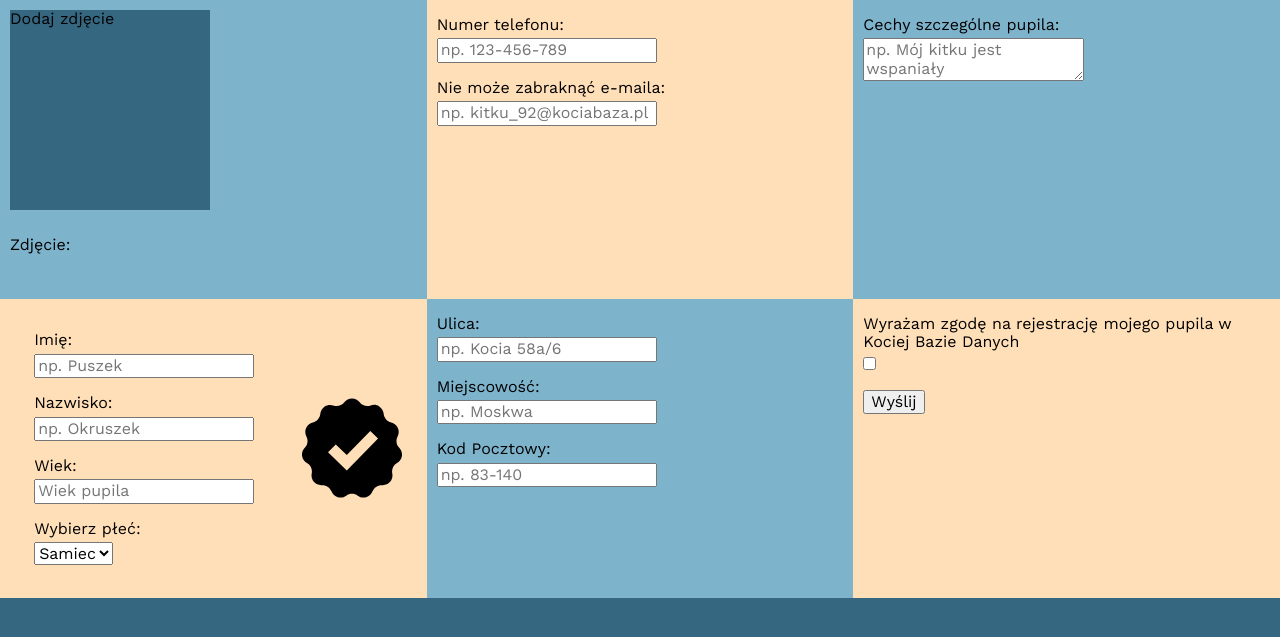
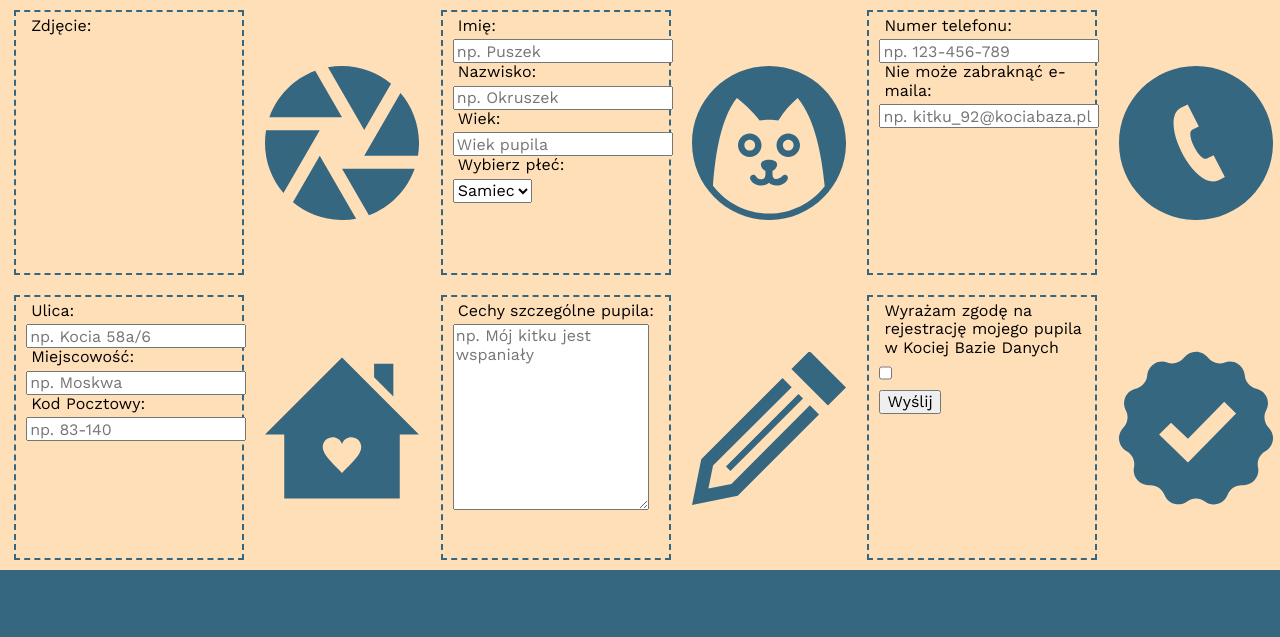
Before and after one commit to kamilMalinowski/form, a PHP site: page / in a window 1280 px wide. Shown: the part 130-767 px from the top of the page. Run offline with PHP 8.4, Linux system fonts and the light colour scheme.

Commit message:
update bem and add animation

```diff
--- a/index.html
+++ b/index.html
@@ -54,10 +54,8 @@
         class="form"
       >
         <!--PICTURE AREA-->
-        <div class="pictureArea">
-          <div class="pictureArea__imageframe pictureArea__imageframe--js">
-            Dodaj zdjęcie
-          </div>
+        <div class="item">
+          <div class="item__box">
             <!--file-->
             <p class="form__description">
               <label class="form__label" for="sendcat">
@@ -72,10 +70,16 @@
               />
             </p>
           </div>
+          <img
+            class="item__image"
+            src="images/iconmonstr-photo-camera-12.svg"
+            alt="check-mark"
+          />
+        </div>
 
         <!--BASIC DATA-->
-        <div class="basicData">
-          <div class="items">
+        <div class="item">
+          <div class="item__box">
             <!--name-->
             <p class="form__description">
               <label class="form__label" for="firstName">Imię:</label>
@@ -87,7 +91,6 @@
                 id="firstName"
                 name="firstName"
               />
-
             </p>
 
             <!--last name-->
@@ -127,12 +130,16 @@
               </select>
             </p>
           </div>
-          <img class="images" src="images/iconmonstr-check-mark-6.svg" alt="check-mark">
-
+          <img
+            class="item__image"
+            src="images/iconmonstr-cat-3.svg"
+            alt="check-mark"
+          />
         </div>
 
         <!--CONTACT-->
-        <div class="contact">
+        <div class="item">
+          <div class="item__box">
             <!--tel-->
             <p class="form__description">
               <label class="form__label" for="phoneNumber">
@@ -163,9 +170,16 @@
               />
             </p>
           </div>
+          <img
+            class="item__image"
+            src="images/iconmonstr-phone-8.svg"
+            alt="check-mark"
+          />
+        </div>
 
         <!--ADDRESS-->
-        <div class="address">
+        <div class="item">
+          <div class="item__box">
             <!--street-->
             <p class="form__description">
               <label class="form__label" for="street">
@@ -173,7 +187,7 @@
               </label>
               <input
                 required
-              [0-9]{2}\-[0-9]{3}
+                pattern="[0-9]{2}\-[0-9]{3}"
                 class="form__input"
                 placeholder="np. Kocia 58a/6"
                 id="street"
@@ -202,7 +216,7 @@
               </label>
               <input
                 required
-              [0-9]{2}\-[0-9]{3}
+                pattern="[0-9]{2}\-[0-9]{3}"
                 class="form__input"
                 placeholder="np. 83-140"
                 id="postalCode"
@@ -211,9 +225,16 @@
               />
             </p>
           </div>
+          <img
+            class="item__image"
+            src="images/iconmonstr-home-10.svg"
+            alt="check-mark"
+          />
+        </div>
 
         <!--TEXTAREA-->
-        <div class="textarea">
+        <div class="item">
+          <div class="item__box">
             <p class="form__description">
               <label class="form__label" for="text-cat">
                 Cechy szczególne pupila:
@@ -227,9 +248,16 @@
               ></textarea>
             </p>
           </div>
+          <img
+            class="item__image"
+            src="images/iconmonstr-pencil-9.svg"
+            alt="check-mark"
+          />
+        </div>
 
         <!--SUBMIT-->
-        <div class="send">
+        <div class="item">
+          <div class="item__box">
             <!--checkbox-->
             <p class="form__description">
               <label class="form__label" for="accept"
@@ -254,6 +282,12 @@
               />
             </p>
           </div>
+          <img
+            class="item__image"
+            src="images/iconmonstr-check-mark-6.svg"
+            alt="check-mark"
+          />
+        </div>
       </form>
     </main>
     <script src="index.js"></script>
--- a/style.css
+++ b/style.css
@@ -40,64 +40,45 @@ html {
   grid-template-columns: 1fr 1fr 1fr;
   grid-template-rows: 1fr 1fr; }
   .form__description {
-    font-size: 16px; }
+    font-size: 16px;
+    margin: 0; }
   .form__label {
     margin-left: 10px;
     display: block;
     padding-bottom: 4px; }
   .form__input {
     font-size: 16px;
-    margin-left: 10px; }
+    margin-left: 5px;
+    height: 24px; }
   .form__select {
     font-size: 16px;
-    margin-left: 10px; }
+    margin-left: 5px;
+    height: 24px; }
   .form__textarea {
     font-size: 16px;
-    margin-left: 10px; }
+    margin-left: 5px;
+    height: 186px;
+    width: 196px; }
 
-.images {
-  width: 100px;
-  height: 100px; }
-
-.pictureArea {
-  grid-column: 1;
-  grid-row: 1;
-  display: flex;
-  justify-content: left;
-  align-items: left;
-  flex-direction: column;
-  padding: 0;
-  background: #7eb3cc; }
-  .pictureArea__imageframe {
-    margin: 10px;
-    height: 200px;
-    width: 200px;
-    background: #366780; }
-
-.basicData {
-  grid-column: 1;
-  grid-row: 2;
+.item {
   display: flex;
   justify-content: space-around;
   align-items: center;
   background: #ffdfb8; }
+  .item__box {
+    border: 2px dashed #366780;
+    padding: 5px;
+    width: 230px;
+    height: 265px;
+    margin: 10px; }
+  .item__image {
+    animation: rotate 1s ease-in-out infinite alternate;
+    width: 150px;
+    height: 150px;
+    margin: 5px; }
 
-.contact {
-  grid-column: 2;
-  grid-row: 1;
-  background: #ffdfb8; }
-
-.address {
-  grid-column: 2;
-  grid-row: 2;
-  background: #7eb3cc; }
-
-.textarea {
-  grid-column: 3;
-  grid-row: 1;
-  background: #7eb3cc; }
-
-.send {
-  grid-column: 3;
-  grid-row: 2;
-  background: #ffdfb8; }
+@keyframes rotate {
+  from {
+    transform: scale(1); }
+  to {
+    transform: scale(1.04); } }
--- a/style.scss
+++ b/style.scss
@@ -47,6 +47,7 @@ html {
   grid-template-rows: 1fr 1fr;
   &__description {
     font-size: 16px;
+    margin: 0;
   }
   &__label {
     margin-left: 10px;
@@ -55,68 +56,50 @@ html {
   }
   &__input {
     font-size: 16px;
-    margin-left: 10px;
+    margin-left: 5px;
+    height: 24px;
   }
   &__select {
     font-size: 16px;
-    margin-left: 10px;
+    margin-left: 5px;
+    height: 24px;
   }
   &__textarea {
     font-size: 16px;
-    margin-left: 10px;
-  }
-}
-.images {
-  width: 100px;
-  height: 100px;
-}
-.pictureArea {
-  grid-column: 1;
-  grid-row: 1;
-  display: flex;
-  justify-content: left;
-  align-items: left;
-  flex-direction: column;
-
-  padding: 0;
-  background: #7eb3cc;
-  &__imageframe {
-    margin: 10px;
-    height: 200px;
-    width: 200px;
-    background: #366780;
+    margin-left: 5px;
+    height: 186px;
+    width: 196px;
   }
 }
 
-.basicData {
-  grid-column: 1;
-  grid-row: 2;
+.item {
   display: flex;
-justify-content: space-around;
-align-items: center;
+  justify-content: space-around;
+  align-items: center;
   background: #ffdfb8;
+  &__box {
+    border: 2px dashed #366780;
+    padding: 5px;
+    width: 230px;
+    height: 265px;
+    margin: 10px;
+  }
+  &__image {
+    animation: rotate 1s ease-in-out infinite alternate;
+    width: 150px;
+    height: 150px;
+    margin: 5px;
+
+  }
 }
 
-.contact {
-  grid-column: 2;
-  grid-row: 1;
-  background: #ffdfb8;
+@keyframes rotate {
+  from {
+    transform: scale(1);
+
+  }
+  to {
+    transform: scale(1.04);
+
+  }
 }
-
-.address {
-  grid-column: 2;
-  grid-row: 2;
-  background: #7eb3cc;
-}
-
-.textarea {
-  grid-column: 3;
-  grid-row: 1;
-  background: #7eb3cc;
-}
-
-.send {
-  grid-column: 3;
-  grid-row: 2;
-  background: #ffdfb8;
-}
```
Also changed, not shown: images/iconmonstr-cat-3.svg (added), images/iconmonstr-check-mark-6.svg, images/iconmonstr-home-10.svg (added), images/iconmonstr-pencil-9.svg (added), images/iconmonstr-phone-8.svg, images/iconmonstr-photo-camera-12.svg. Lines whose indentation alone changed are shown as unchanged.
